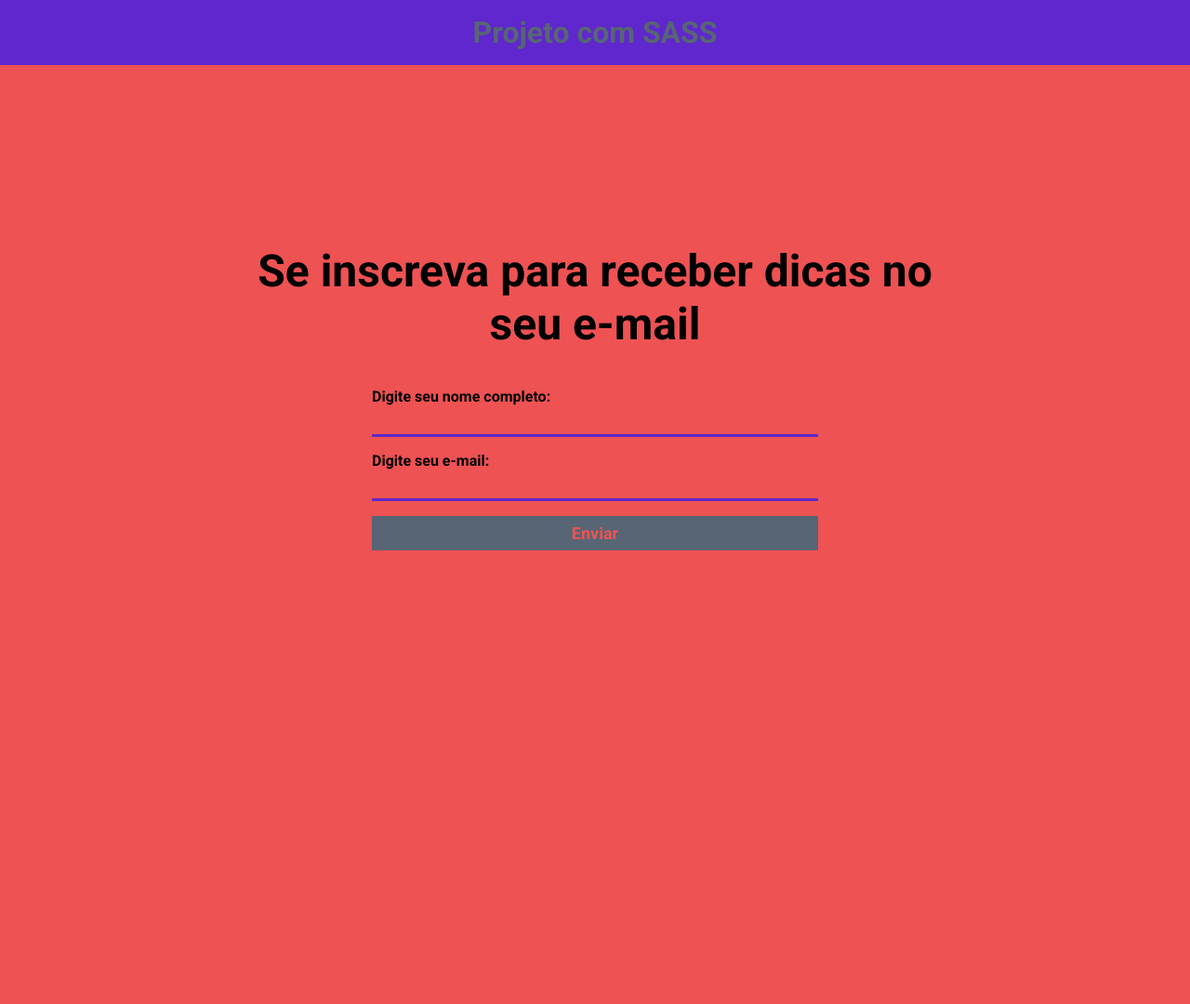
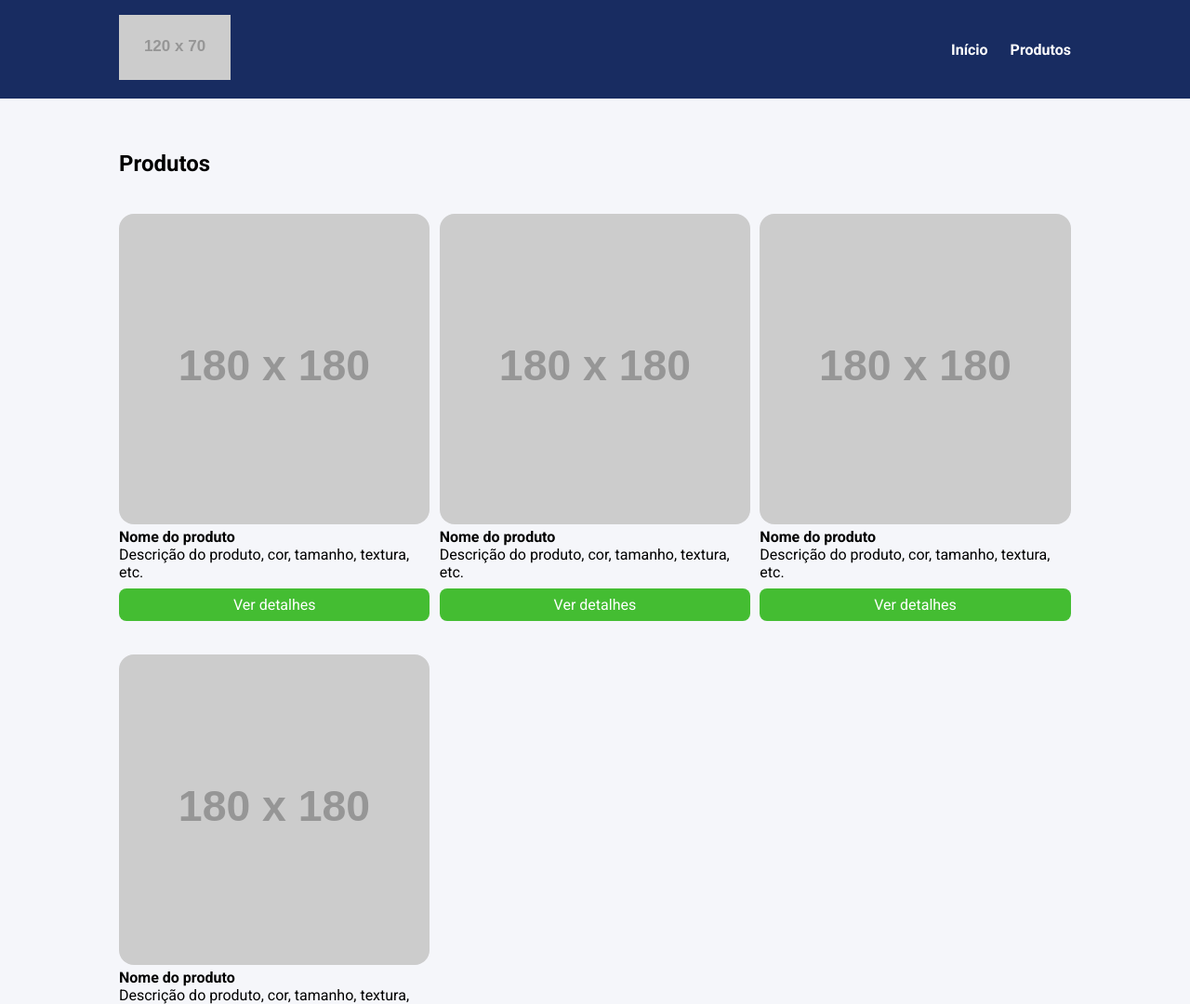
Before and after one commit to AndradeTC86/exercicios-ebac, a website: page Full Stack/Exercicio 15 - Introducao ao SASS/index.html in a window 1280 px wide. Shown: the top 1080 px of the page at 93% size. Before the commit the page ends 800 px from the top, so only its background shows below. Drawn offline with Linux system fonts and the light colour scheme; placeholder pictures from the web are drawn by us.

Commit message:
Entregando exercicio de SASS

```diff
--- a/Full Stack/Exercicio 15 - Introducao ao SASS/index.html
+++ b/Full Stack/Exercicio 15 - Introducao ao SASS/index.html
@@ -1,29 +1,79 @@
 <!DOCTYPE html>
-<html lang="pt-br">
+<html lang="pt-BR">
 <head>
     <meta charset="UTF-8">
+    <meta http-equiv="X-UA-Compatible" content="IE=edge">
     <meta name="viewport" content="width=device-width, initial-scale=1.0">
-    <title>Projeto com Sass</title>
+    <title>Document</title>
     <link rel="preconnect" href="https://fonts.googleapis.com">
     <link rel="preconnect" href="https://fonts.gstatic.com" crossorigin>
-    <link href="https://fonts.googleapis.com/css2?family=Pacifico&family=Roboto:ital,wght@0,100..900;1,100..900&display=swap" rel="stylesheet">
+    <link href="https://fonts.googleapis.com/css2?family=Roboto:wght@400;700&display=swap" rel="stylesheet">
     <link rel="stylesheet" href="./build/main.css">
 </head>
 <body>
     <header>
         <div class="container">
-            <h1>Projeto com SASS</h1>
+            <div class="branding">
+                <img src="https://via.placeholder.com/120x70" />
+            </div>
+            <nav>
+                <ul class="menu">
+                    <li>
+                        <a href="#">Início</a>
+                    </li>
+                    <li>
+                        <a href="#">Produtos</a>
+                    </li>
+                </ul>
+            </nav>
         </div>
     </header>
-    <div class="form-container container">
-        <h2>Se inscreva para receber dicas no seu e-mail</h2>
-        <form>
-            <label for="nome-completo">Digite seu nome completo:</label>
-            <input type="text" id="nome-completo" name="nome-completo" required>
-            <label for="email">Digite seu e-mail:</label>
-            <input type="email" id="email" name="email" required>
-            <button type="submit">Enviar</button>
-        </form>
-    </div>
+    <section>
+        <div class="container">
+            <h2>Produtos</h2>
+            <ul class="products">
+                <li class="product-item">
+                    <img src="https://via.placeholder.com/180x180" />
+                    <h4>Nome do produto</h4>
+                    <p>
+                        Descrição do produto, cor, tamanho, textura, etc.
+                    </p>
+                    <a href="#" class="product-button">
+                        Ver detalhes
+                    </a>
+                </li>
+                <li class="product-item">
+                    <img src="https://via.placeholder.com/180x180" />
+                    <h4>Nome do produto</h4>
+                    <p>
+                        Descrição do produto, cor, tamanho, textura, etc.
+                    </p>
+                    <a href="#" class="product-button">
+                        Ver detalhes
+                    </a>
+                </li>
+                <li class="product-item">
+                    <img src="https://via.placeholder.com/180x180" />
+                    <h4>Nome do produto</h4>
+                    <p>
+                        Descrição do produto, cor, tamanho, textura, etc.
+                    </p>
+                    <a href="#" class="product-button">
+                        Ver detalhes
+                    </a>
+                </li>
+                <li class="product-item">
+                    <img src="https://via.placeholder.com/180x180" />
+                    <h4>Nome do produto</h4>
+                    <p>
+                        Descrição do produto, cor, tamanho, textura, etc.
+                    </p>
+                    <a href="#" class="product-button">
+                        Ver detalhes
+                    </a>
+                </li>
+            </ul>
+        </div>
+    </section>
 </body>
 </html>
--- a/Full Stack/Exercicio 15 - Introducao ao SASS/source/config/variables.scss
+++ b/Full Stack/Exercicio 15 - Introducao ao SASS/source/config/variables.scss
@@ -1,8 +1,10 @@
 // Esquema de Cores e Tipografia
 $fontPrincipal: Roboto, sans-serif;
-$corDeFundo: #ee5253;
-$corPrincipal: #5f27cd;
-$corSecundaria: #576574;
+$fundoBody: #f5f6fa;
+$fundoHeader: #182C61;
+$corTexto: #fff;
+$fundoBotao: #44bd32;
+$botaoDestaque: #4cd137;
 
 // Breakpoints
 $mobile: 767px;
--- a/Full Stack/Exercicio 15 - Introducao ao SASS/source/main.scss
+++ b/Full Stack/Exercicio 15 - Introducao ao SASS/source/main.scss
@@ -1,20 +1,13 @@
 @use 'config/reset';
 @use 'config/variables';
-@use 'sass:math';
 
-@mixin elementoForm() {
-    padding: 8px;
-    display: block;
-    width: 100%;
-    margin-bottom: 16px;
+
+body {
+    background-color: variables.$fundoBody;
 }
 
-@function pixelParaEm($alvoEmPixel, $contextoEmPixel: 16px){
-    @return math.div($alvoEmPixel, $contextoEmPixel)+em;
-}
-
-body {
-    background-color: variables.$corDeFundo;
+li {
+    list-style: none;
 }
 
 .container {
@@ -24,62 +17,83 @@
 }
 
 header {
-    padding: 16px 0;
-    background-color: variables.$corPrincipal;
-    text-align: center;
-    color: variables.$corSecundaria;
+    background-color: variables.$fundoHeader;
+    position: sticky;
+    top: 0;
+    left: 0;
 }
 
-.form-container {
-    height: calc(100vh - 70px);
+header .container {
     display: flex;
-    flex-direction: column;
+    justify-content: space-between;
     align-items: center;
-    justify-content: center;
-    max-width: 760px;
+    padding: 16px 0;
+}
 
-    h2 {
-        font-size: pixelParaEm(48px);
-        text-align: center;
+.menu {
+    display: flex;
+}
+
+.menu li {
+    font-weight: bold;
+    margin-left: 24px;
+}
+
+.menu li a {
+    color: variables.$corTexto;
+    text-decoration: none;
+}
+
+section {
+    padding: 56px 0;
+}
+
+.products {
+    margin-top: 40px;
+    display: grid;
+    grid-template-columns: repeat(3, 32.66%);
+    column-gap: 1%;
+    row-gap: 4%;
+    width: 100%;
+}
+
+.product-item img {
+    width: 100%;
+    border-radius: 16px;
+}
+
+.product-button {
+    display: block;
+    background-color: variables.$fundoBotao;
+    color: variables.$corTexto;
+    text-align: center;
+    padding: 8px 0;
+    border-radius: 8px;
+    margin-top: 8px;
+    text-decoration: none;
+}
+
+.product-button:hover {
+    background-color: variables.$botaoDestaque;
+}
+
+@media screen and (max-width: variables.$tablet) {
+    .container {
+        max-width: 80%;
     }
 
-    form {
-
-        width: 100%;
-        max-width: 480px;
-        margin-top: 40px;
-
-        label {
-            font-weight: bold;
-            cursor: pointer;
-        }
-
-        button {
-            @include elementoForm();
-            background-color: variables.$corSecundaria;
-            border: none;
-            cursor: pointer;
-            font-size: 18px;
-            font-weight: bold;
-            color: variables.$corDeFundo;
-
-            &:hover {
-                background-color: darken(variables.$corSecundaria, 50%);
-            }
-        }
-
-        input {
-            @include elementoForm();
-            background-color: transparent;
-            border: none;
-            border-bottom: 3px solid variables.$corPrincipal;
-        }
+    .products {
+        grid-template-columns: repeat(2, 48.5%);
+        column-gap: 3%;
     }
 }
 
-@media  screen and (max-width: variables.$mobile) {
+@media screen and (max-width: variables.$mobile) {
+    .products {
+        display: block;
+    }
 
-    .container {
-        max-width: 80%;
+    .product-item  {
+        margin-bottom: 32px;
     }
 }
```
Also changed, not shown: Full Stack/Exercicio 15 - Introducao ao SASS/build/main.css, 1 other file.
